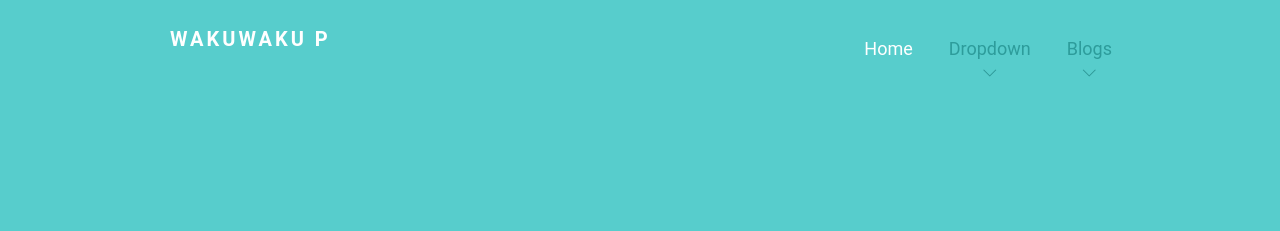
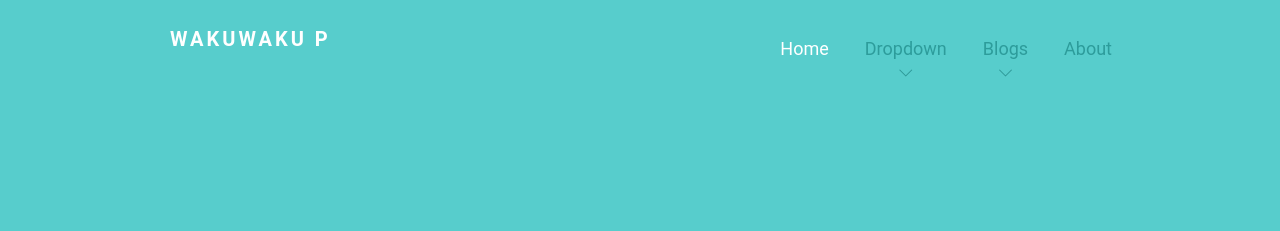
Before and after one commit to WakuwakuP/wakuwakup.github.io, a Jekyll site: the page built from about.md, in a window 1280 px wide. Shown: the top 231 px of the page. Built offline with Jekyll 4.4.1, drawn with Linux system fonts in a browser that asks for light colours.

Commit message:
no message

```diff
--- a/_includes/header.html
+++ b/_includes/header.html
@@ -27,7 +27,7 @@
         </li>
         <li>
           <a href="https://wakuwakup.net/about.html" class="fh5co-sub-ddown">Blogs</a>
-           <ul class="fh5co-sub-menu">
+          <ul class="fh5co-sub-menu">
             <li class="smoothscroll">
             {% for category in site.categories %}
              <a>{{ category[0] }}</a>
@@ -38,8 +38,10 @@
              </ul>
             {% endfor %}
             </li>
-            <li><a href="https://wakuwakup.net/about.html" class="smoothscroll">About</a></li>
           </ul>
+        </li>
+        <li>
+          <a href="https://wakuwakup.net/about.html" class="smoothscroll">About</a>
         </li>
       </ul>
     </nav>
```
